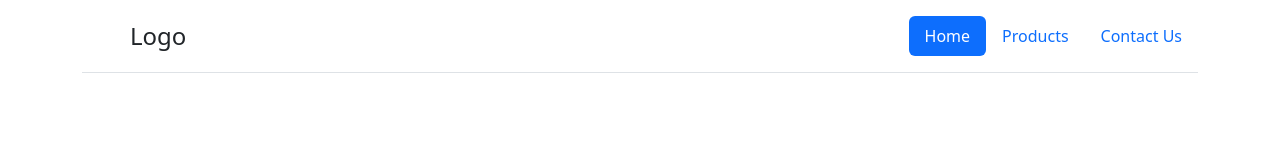
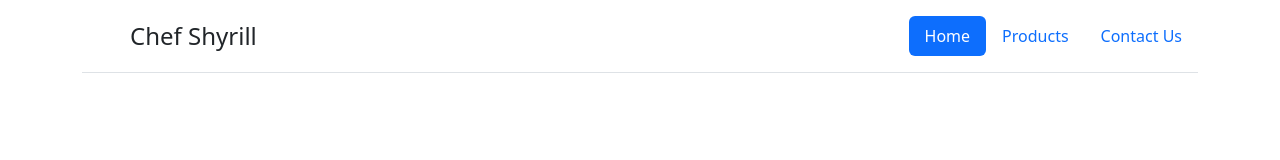
Before and after one commit to JohnRosch/chefwebsite, a website: page index.html in a window 1280 px wide. Shown: the top 160 px of the page. Drawn offline with nearby package versions, Linux system fonts and the light colour scheme; files that its build step writes are made by us from their sources.

Commit message:
updated Logo name

```diff
--- a/index.html
+++ b/index.html
@@ -17,7 +17,7 @@
         <header class="d-flex flex-wrap justify-content-center py-3 mb-4 border-bottom">
           <a href="/" class="d-flex align-items-center mb-3 mb-md-0 me-md-auto text-dark text-decoration-none">
             <svg class="bi me-2" width="40" height="32"><use xlink:href="#bootstrap"></use></svg>
-            <span class="fs-4">Logo</span>
+            <span class="fs-4">Chef Shyrill</span>
           </a>
 
           <ul class="nav nav-pills">
```
